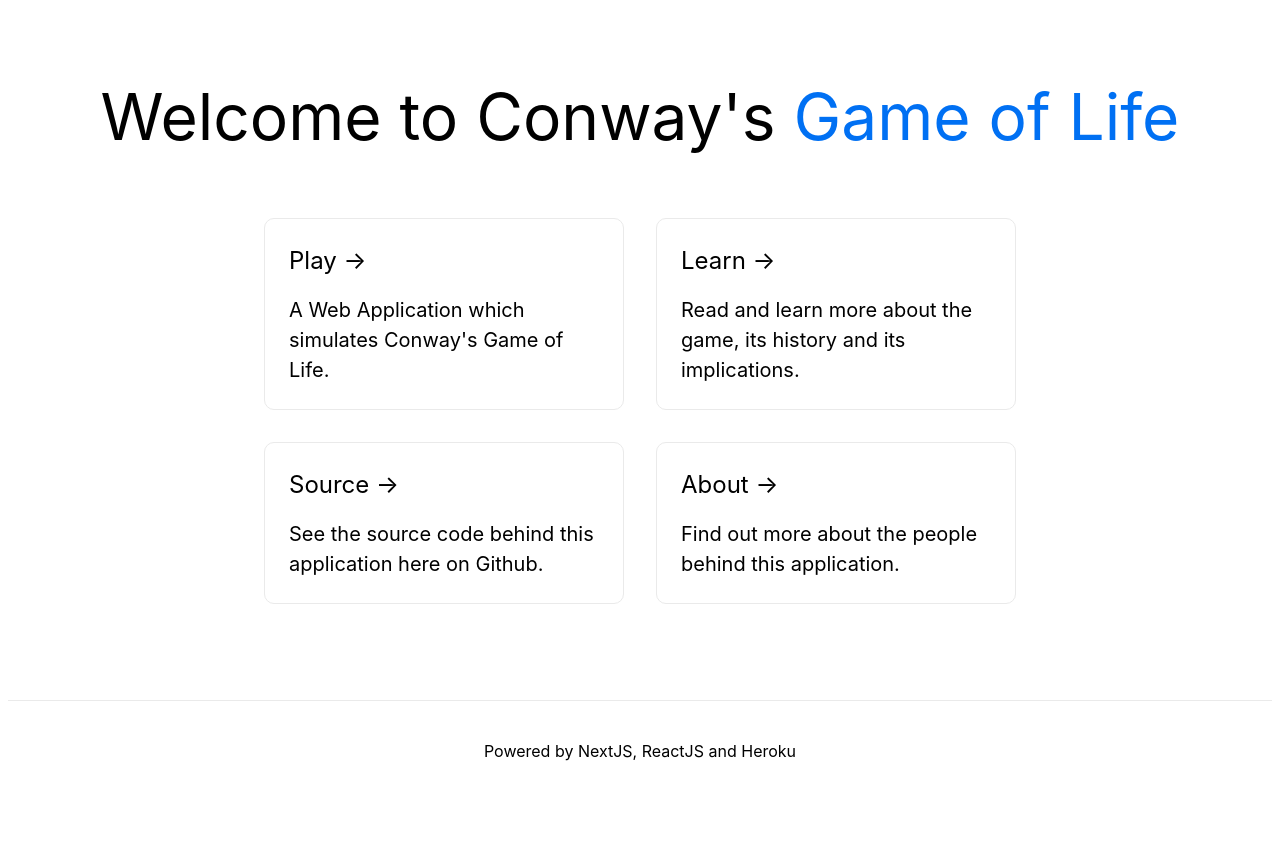
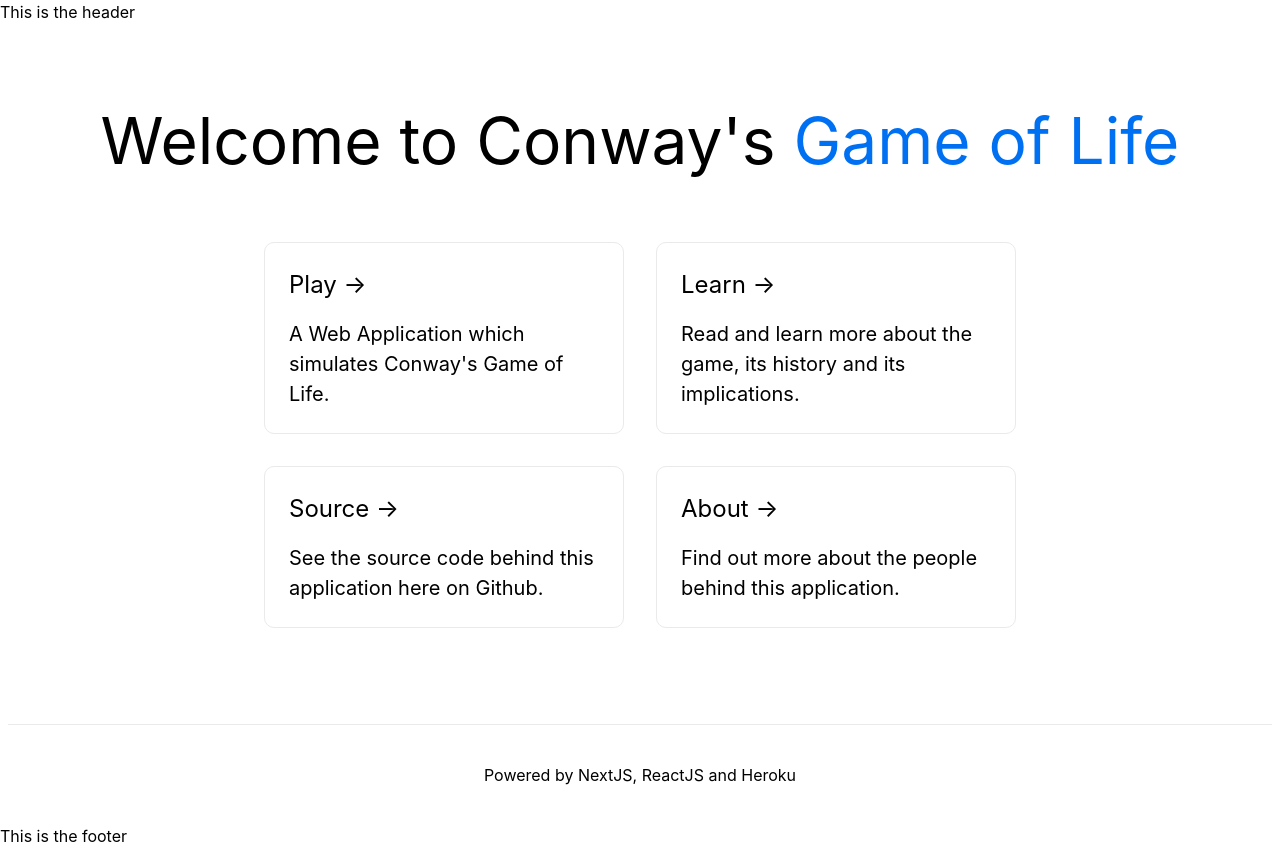
Before and after one commit to antonyk/game-of-life, a Next.js app: page / in a window 1280 px wide. Before the commit the page ends 800 px from the top, so only its background shows below. Built offline with nearby package versions, Linux system fonts and the light colour scheme.

Commit message:
add layout component

```diff
--- /dev/null
+++ b/components/layout.js
@@ -0,0 +1,9 @@
+export default function Layout({ children }) {
+  return (
+    <>
+      <header>This is the header</header>
+      <main>{children}</main>
+      <footer>This is the footer</footer>
+    </>
+  )
+}
--- a/pages/_app.js
+++ b/pages/_app.js
@@ -1,5 +1,10 @@
 import '../static/styles/globals.css'
+import Layout from '../components/layout'
 
 export default function MyApp({ Component, pageProps }) {
-  return <Component {...pageProps} />
+  return (
+    <Layout>
+      <Component {...pageProps} />
+    </Layout>
+  )
 }
```
